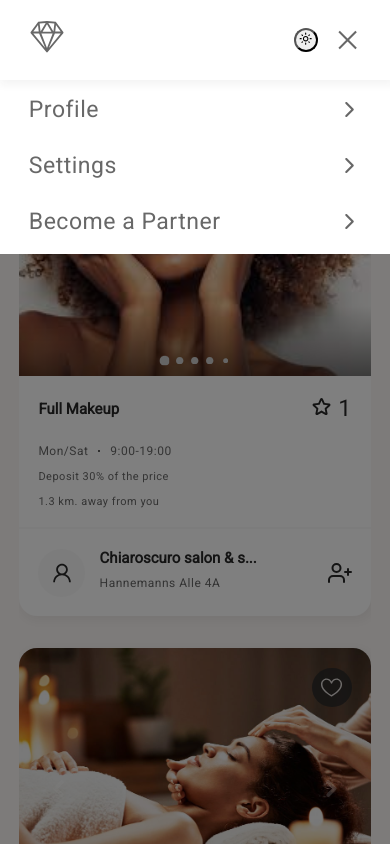
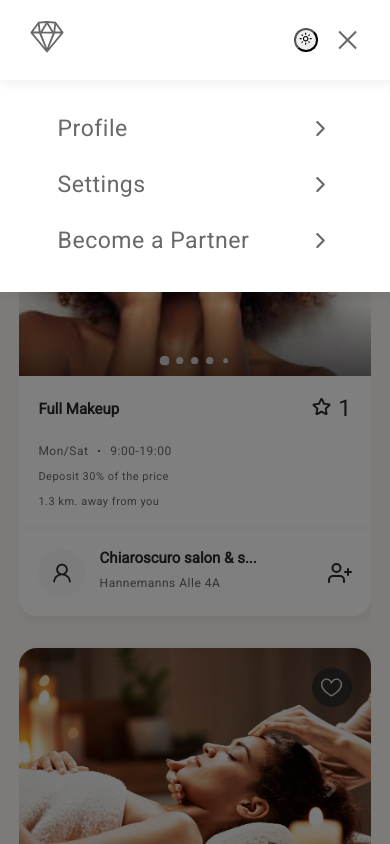
Before and after one commit to osampilona/hypen, a Next.js app: page / in a window 390 px wide. Both pictures are taken after a click on the button 349 px from the left and 40 px from the top of the page. Built offline with nearby package versions, Linux system fonts and the light colour scheme.

Commit message:
Reusing Overlay component

```diff
--- a/src/components/Overlay/Overlay.tsx
+++ b/src/components/Overlay/Overlay.tsx
@@ -5,9 +5,15 @@ interface OverlayProps {
   show: boolean;
   onClose: () => void;
   children: React.ReactNode;
+  className?: string;
 }
 
-const Overlay: React.FC<OverlayProps> = ({ show, onClose, children }) => {
+const Overlay: React.FC<OverlayProps> = ({
+  show,
+  onClose,
+  children,
+  className,
+}) => {
   const [isVisible, setIsVisible] = useState(show);
   const [isAnimating, setIsAnimating] = useState(false);
 
@@ -33,7 +39,7 @@ const Overlay: React.FC<OverlayProps> = ({ show, onClose, children }) => {
   return (
     (isVisible || isAnimating) && (
       <div
-        className={`${overlay.container} ${
+        className={`${overlay.container} ${className} ${
           isAnimating ? overlay.slideIn : overlay.slideOut
         } ${isVisible ? "visible" : ""}`}
         data-testid="overlay-container"
--- a/src/components/Overlay/overlay.module.scss
+++ b/src/components/Overlay/overlay.module.scss
@@ -16,6 +16,24 @@
   }
 }
 
+@keyframes slideInVertical {
+  from {
+    transform: translateY(-100%);
+  }
+  to {
+    transform: translateY(0);
+  }
+}
+
+@keyframes slideOutVertical {
+  from {
+    transform: translateY(0);
+  }
+  to {
+    transform: translateY(-100%);
+  }
+}
+
 .container {
   position: fixed;
   top: 0;
@@ -25,31 +43,56 @@
   display: flex;
   flex-direction: column;
   align-items: flex-start;
-  margin-left: 5rem;
   z-index: 99;
   overflow: hidden;
+  margin-top: 4rem;
 
   &.slideIn {
     background: rgba(0, 0, 0, 0.5);
     .content {
-      animation: slideIn 0.5s forwards;
+      animation: slideInVertical 0.5s forwards;
     }
   }
 
   &.slideOut {
     .content {
-      animation: slideOut 0.5s forwards;
+      animation: slideOutVertical 0.5s forwards;
     }
   }
 
   .content {
     background-color: var(--items-bg-color);
     padding: 1rem 1.5rem;
-    border-radius: 0;
     box-shadow: var(--box-shadow);
-    width: 33%;
+    width: 100%;
     min-width: fit-content;
-    height: 100vh;
+    height: auto;
     overflow-y: auto;
   }
 }
+
+@include respond-to($breakpoint-lg, min) {
+  .container {
+    align-items: flex-start;
+    justify-content: center;
+    margin-left: 5rem;
+    margin-top: 0;
+
+    &.slideIn {
+      .content {
+        animation: slideIn 0.5s forwards; // Horizontal animation for large screens
+      }
+    }
+
+    &.slideOut {
+      .content {
+        animation: slideOut 0.5s forwards; // Horizontal animation for large screens
+      }
+    }
+
+    .content {
+      width: 33%;
+      height: 100vh;
+    }
+  }
+}
--- a/src/components/SmallScreenNavigation/SmallScreenNavigation.tsx
+++ b/src/components/SmallScreenNavigation/SmallScreenNavigation.tsx
@@ -7,6 +7,7 @@ import { MdOutlineDarkMode, MdOutlineLightMode } from "react-icons/md";
 import { toggleTheme } from "@/lib/features/theme/theme";
 import { useState, useEffect } from "react";
 import ItemsList from "@/components/ItemsList/ItemsList";
+import Overlay from "@/components/Overlay/Overlay";
 
 const SmallScreenNavigation = () => {
   const currentTheme = useSelector(
@@ -76,14 +77,13 @@ const SmallScreenNavigation = () => {
           </div>
         </div>
       </div>
-      <div
-        className={`${styles.overlay} ${menuOpen ? styles.open : ""}`}
-        onClick={handleOverlayClick}
+      <Overlay
+        show={menuOpen}
+        onClose={handleOverlayClick}
+        className={styles.overlay}
       >
-        <div onClick={(e) => e.stopPropagation()}>
-          <ItemsList items={menuItems} onItemClicked={handleItemClick} />
-        </div>
-      </div>
+        <ItemsList items={menuItems} onItemClicked={handleItemClick} />
+      </Overlay>
     </>
   );
 };
--- a/src/components/SmallScreenNavigation/smallScreenNavigation.module.scss
+++ b/src/components/SmallScreenNavigation/smallScreenNavigation.module.scss
@@ -82,20 +82,20 @@
   }
 }
 
-.overlay {
-  position: fixed;
-  top: 0;
-  left: 0;
-  width: 100vw;
-  height: 100vh;
-  background-color: rgba(0, 0, 0, 0.5);
-  z-index: 99;
-  transform: translateY(-100%);
-  transition: transform 0.5s ease;
-}
+// .overlay {
+//   position: fixed;
+//   top: 0;
+//   left: 0;
+//   width: 100vw;
+//   height: 100vh;
+//   background-color: rgba(0, 0, 0, 0.5);
+//   z-index: 99;
+//   transform: translateY(-100%);
+//   transition: transform 0.5s ease;
 
-.overlay.open {
-  top: 4rem;
-  height: calc(100vh - 4rem);
-  transform: translateY(0);
-}
+//   &.open {
+//     top: 4rem;
+//     height: calc(100vh - 4rem);
+//     transform: translateY(0);
+//   }
+// }
```
